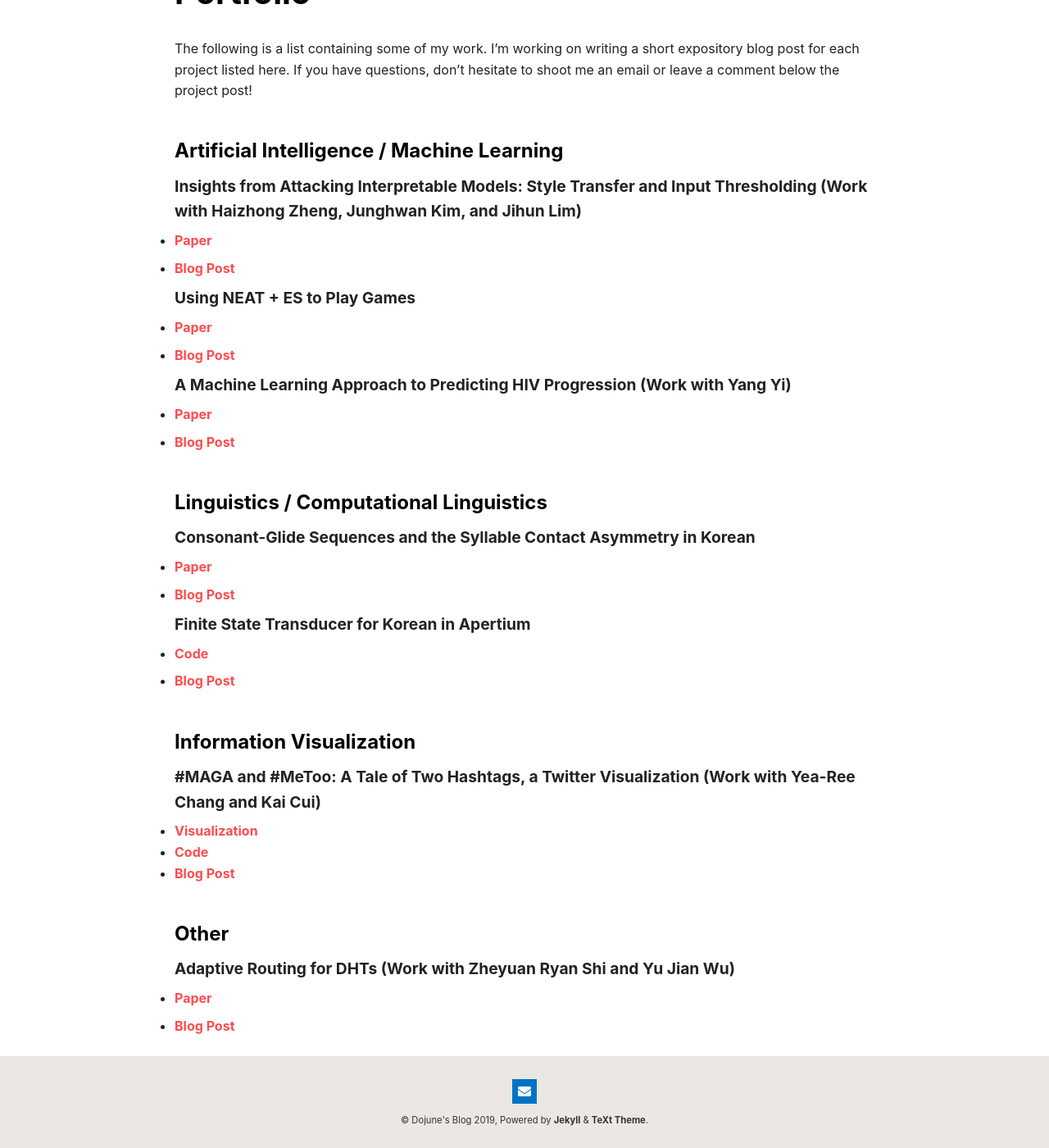
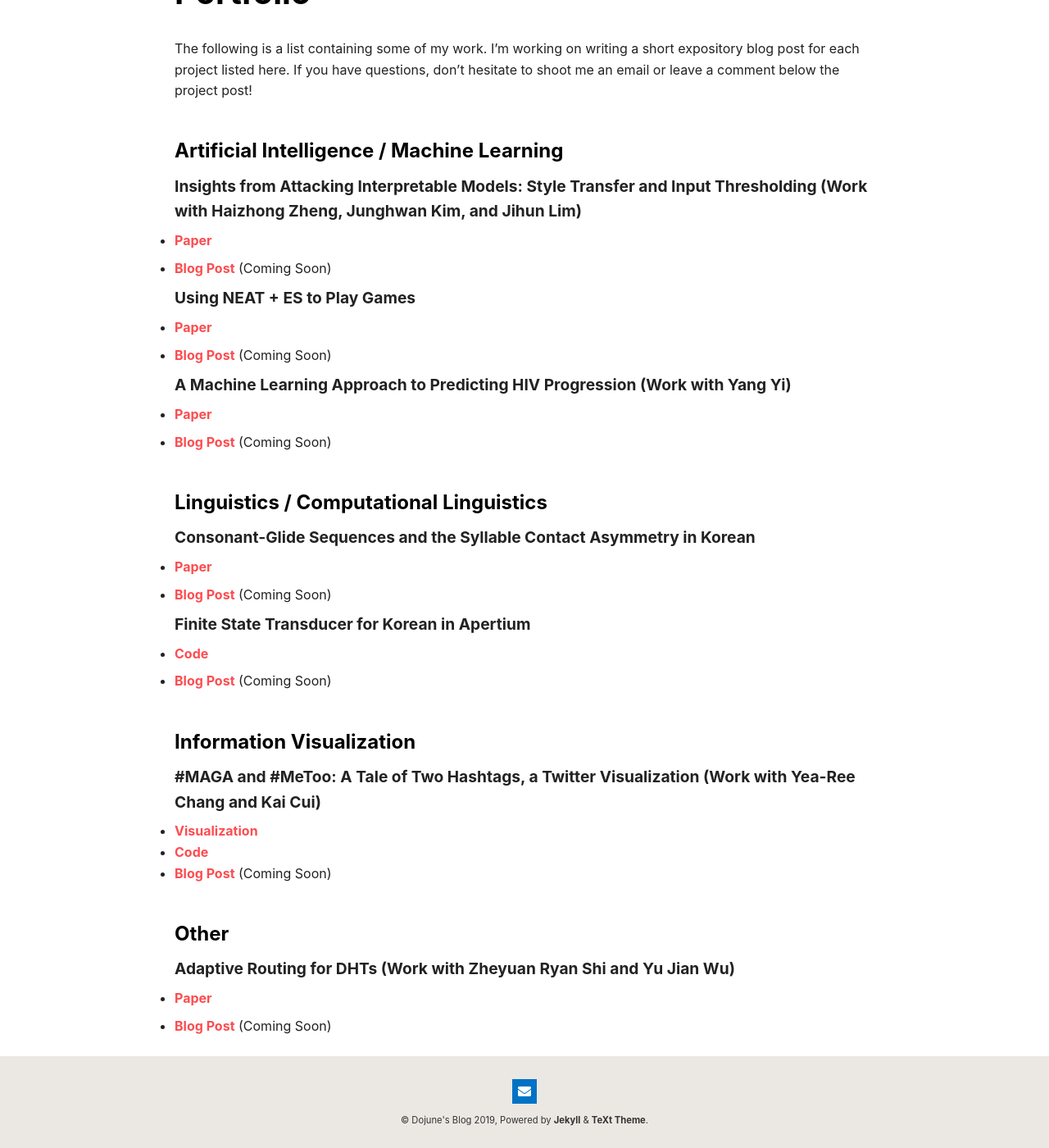
Before and after one commit to mindojune/mindojune.github.io, a Jekyll site: the page built from portfolio.md, in a window 1280 px wide and 1400 px high, scrolled down 169 px. Shown: the whole window at 82% size. Built offline with Jekyll 4.4.1, drawn with Linux system fonts in a browser that asks for light colours; nearby versions of some CDN libraries; our own code applies the rules of GitHub Pages for plain Markdown files.

Commit message:
Update portfolio.md

```diff
--- a/portfolio.md
+++ b/portfolio.md
@@ -19,19 +19,19 @@
 
 - [Paper](https://mindojune.github.io/upload/eecs598_012_project.pdf)
 
-- [Blog Post](https://mindojune.github.io/2019/08/05/01ADV.html)
+- [Blog Post](https://mindojune.github.io/2019/08/05/01ADV.html) (Coming Soon)
 &nbsp;
 #### Using NEAT + ES to Play Games
 
 - [Paper](https://mindojune.github.io/upload/cs81.pdf)
 
-- [Blog Post](https://mindojune.github.io/2019/08/05/02NEAT+ES.html)
+- [Blog Post](https://mindojune.github.io/2019/08/05/02NEAT+ES.html) (Coming Soon)
 &nbsp;
 #### A Machine Learning Approach to Predicting HIV Progression (Work with Yang Yi)
 
 - [Paper](https://mindojune.github.io/upload/cs68.pdf)
 
-- [Blog Post](https://mindojune.github.io/2019/08/05/03ML_HIV.html)
+- [Blog Post](https://mindojune.github.io/2019/08/05/03ML_HIV.html) (Coming Soon)
 
 &nbsp;
 
@@ -42,13 +42,13 @@
 
 - [Paper](https://mindojune.github.io/upload/ling85.pdf)
 
-- [Blog Post](https://mindojune.github.io/2019/08/05/04PHON.html)
+- [Blog Post](https://mindojune.github.io/2019/08/05/04PHON.html) (Coming Soon)
 &nbsp;
 #### Finite State Transducer for Korean in Apertium
 
 - [Code](https://gckor-transducer)
 
-- [Blog Post](https://mindojune.github.io/2019/08/05/05FST.html)
+- [Blog Post](https://mindojune.github.io/2019/08/05/05FST.html) (Coming Soon)
 
 &nbsp;
 
@@ -58,7 +58,7 @@
 
 - [Visualization](https://cyearee.github.io/twitter_visualization/index.html)
 - [Code](https://gctwitter_visualization)
-- [Blog Post](https://mindojune.github.io/2019/08/05/06VIZ.html)
+- [Blog Post](https://mindojune.github.io/2019/08/05/06VIZ.html) (Coming Soon)
 
 &nbsp;
 ### Other
@@ -67,7 +67,7 @@
 
 - [Paper](https://mindojune.github.io/upload/cs87_project.pdf)
 
-- [Blog Post](https://mindojune.github.io/2019/08/05/07DHT.html)
+- [Blog Post](https://mindojune.github.io/2019/08/05/07DHT.html) (Coming Soon)
 <!---
 Should I include every work that's appropriate in length and quality, without considering its relevance?
 -->
```
